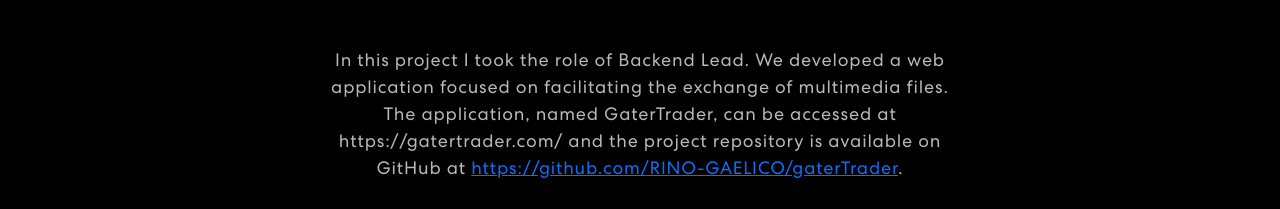
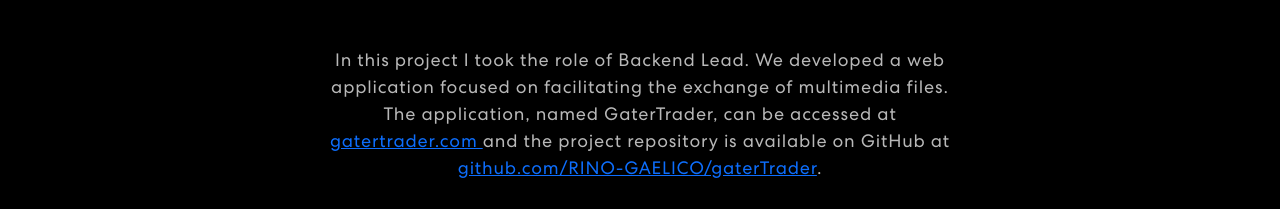
Before and after one commit to RINO-GAELICO/RINO-GAELICO.github.io, a React (Create React App) app in the folder portfolio/: page / in a window 1280 px wide. Shown: the part 1685-1894 px from the top of the page. Built offline with nearby package versions, Linux system fonts and the light colour scheme; grey boxes are pictures that could not be loaded.

Commit message:
One more anchor link tag added to projects

```diff
--- a/portfolio/src/components/Projects.js
+++ b/portfolio/src/components/Projects.js
@@ -126,7 +126,7 @@
 
                   <Tab.Pane eventKey="link-1">
                   <p>In this project I took the role of Backend Lead. We developed a web application focused on facilitating the exchange of multimedia files.
-                    The application, named GaterTrader, can be accessed at https://gatertrader.com/ and the project repository is available on GitHub at <a href="https://github.com/RINO-GAELICO/gaterTrade">https://github.com/RINO-GAELICO/gaterTrader</a>.
+                    The application, named GaterTrader, can be accessed at <a href="https://gatertrader.com/" > gatertrader.com </a> and the project repository is available on GitHub at <a href="https://github.com/RINO-GAELICO/gaterTrade">github.com/RINO-GAELICO/gaterTrader</a>.
                     </p>
                     <Row>
                       {projects1.map((project, index) => {
@@ -135,7 +135,7 @@
                     </Row>
                   </Tab.Pane>
                   <Tab.Pane eventKey="link-2">
-                    <p> For this project I implemented a face-recognition system that uses Principal Component Analysis. The project's repository can be found at <a href="https://github.com/RINO-GAELICO/EigenFaces">https://github.com/RINO-GAELICO/EigenFaces</a>.
+                    <p> For this project I implemented a face-recognition system that uses Principal Component Analysis. The project's repository can be found at <a href="https://github.com/RINO-GAELICO/EigenFaces">github.com/RINO-GAELICO/EigenFaces</a>.
 
 The system's performance was assessed through both qualitative and quantitative analyses of the results, resulting in an accuracy rate of 82%.</p>
                     <Row>
```
